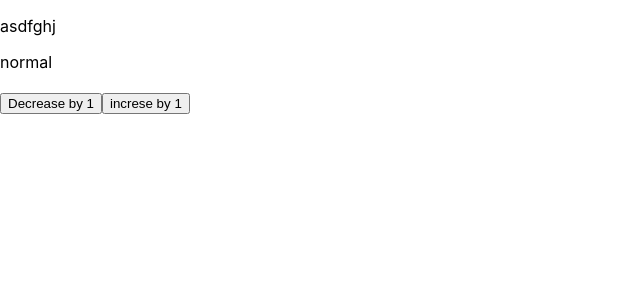
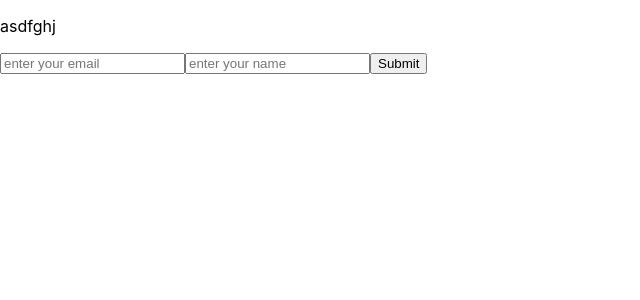
Before and after one commit to SureshRajpoot143/React, a React (Create React App) app in the folder Ariel/ariel/: page / in a window 1280 px wide. Shown: the top 300 px of the page, without its empty margins (0-640 px from the left). Built offline with nearby package versions, Linux system fonts and the light colour scheme.

Commit message:
Refactor Rbmi component to manage form state and handle input changes

```diff
--- a/Ariel/ariel/src/Rbmi.jsx
+++ b/Ariel/ariel/src/Rbmi.jsx
@@ -2,24 +2,55 @@ import { useState } from "react";
 
 
 function Rbmi() {
+
+   let[data,setData]=useState({"email":"","name":""})
+   const inputchange=(e)=>{
+    const {name,value}=e.target
+    setData({...data,[name]:value})
+
+}
+const handleSubmit=(e)=>{
+    e.preventDefault()
+    alert([data.email,data.name])
+}
+
+//    const{email,setEmail}=useState("")
+//       console.log(email);
+//    const emailchange=(e)=>{
+//     setEmail(e.traget.value)
+
+//    }
+//     const namechange=(e)=>{
+//         setName=(e.traget.value)
+//         e.ssrDefault()
+//         alert([name,email])
+//     }
+//     const handleSubmit=(e)=>{
+//         e.preventDefault()
+//         alert([name,email])
+
+    // }
     // let[data,setData]=useState("content")
-     let[data,setData]=useState ("normal")
-     const[dec,setDec]=useState(0)
-     const[inc,setInc]=useState(0)
+    //  let[data,setData]=useState (".....")
+    //  const change=(e)=>{
+    //     setData(e.traget.value)
+
+    //  const[dec,setDec]=useState(0)
+    //  const[inc,setInc]=useState(0)
 
 
 // let data="content"
-console.log(data);
-const handleDecrease = () => {
-    setDec(dec - 1);
-    setData(`Decrease ${dec - 1}`);
-}
+// console.log(data);
+// const handleDecrease = () => {
+//     setDec(dec - 1);
+//     setData(`Decrease ${dec - 1}`);
+// }
 
-const clicking=()=>{
-    setData("something")
-    // data="something"
-    alert("clikeed")
-}
+// const clicking=()=>{
+//     setData("something")
+//     // data="something"
+//     alert("clikeed")
+// }
     // const [data, setData] = useState("logged in")
     // const{email,password}=data
 
@@ -45,11 +76,11 @@ const clicking=()=>{
     //   e.preventDefault()
     //  email.trim()?alert("email enter"):alert("pls enter the vaild Email")
     // }
-    const increase = () => {
+    // const increase = () => {
 
         // setData((next)=>next + 10)
-        setInc(inc+ 1);
-    setData(`Increase ${inc +1}`);
+    //     setInc(inc+ 1);
+    // setData(`Increase ${inc +1}`);
 
         // setData((next)=>next + 1)
 
@@ -60,26 +91,49 @@ const clicking=()=>{
         // setData((next)=>next + 1)
 
 
-    }
-    const decrease = () => {
-        // setData((prev)=>prev - 1)
-        // setData((prev)=>prev-1)
-        //  setData((prev)=>prev - 1)
-        // setData((prev)=>prev-1)
-        setData(data - 10)
+    // }
+    // const decrease = () => {
+    //     // setData((prev)=>prev - 1)
+    //     // setData((prev)=>prev-1)
+    //     //  setData((prev)=>prev - 1)
+    //     // setData((prev)=>prev-1)
+    //     setData(data - 10)
         //   setData(data - 1)
 
-    }
-    const Increase=()=>{
+    // }
+    // const Increase=()=>{
 
-        }
+        // }
     return (
+
         <>
-        <div> {data}</div>
-        <br/>
-        <button onClick={handleDecrease}>Decrease by 1</button>
-        <button onClick={increase}>increse by 1</button>
+         <form>
+          <input type="email"
+          placeholder="enter your email"
+          value={data.email}
+          name="email"
+          onChange={inputchange}
+          />
+          <input type="text"
+          placeholder="enter your name"
+          value={data.name}
+          name="name"
+          onChange={inputchange}
+          />
+          <input type='submit'
+          />
+        </form>
 
+
+        {/* <div> {data}</div>
+        <br/> */}
+        {/* <button onClick={handleDecrease}>Decrease by 1</button>
+        <button onClick={increase}>increse by 1</button> */}
+       {/* <input */}
+    {/* //    value={data}
+    //    onChange={(e)=>console.log(e)}
+       */}
+       {/* /> */}
 
 
         {/* <button onClick={} style={{border:"solid red 2px"}}> onClick</button> */}
@@ -113,7 +167,9 @@ const clicking=()=>{
                 })}
             </ul> */}
 
+
         </>
+
 
     );
 }
```
